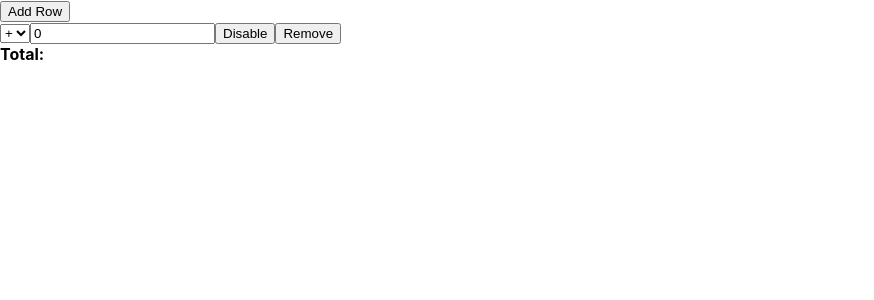
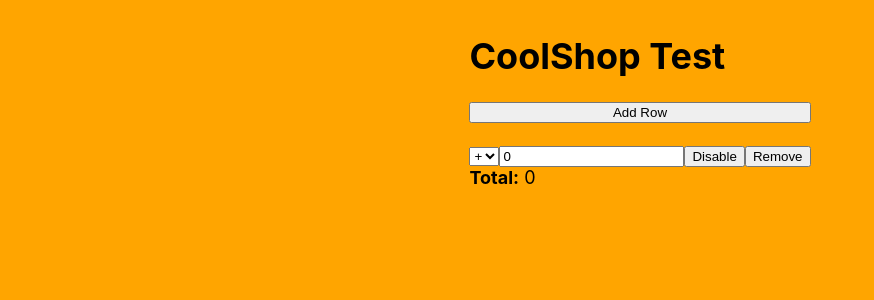
Before and after one commit to ASM072/coolshop_test, a React (Create React App) app: page / in a window 1280 px wide. Shown: the top 300 px of the page, without its empty margins (0-874 px from the left). Built offline with nearby package versions, Linux system fonts and the light colour scheme.

Commit message:
styling and bug fixes

```diff
--- a/src/App.js
+++ b/src/App.js
@@ -1,73 +1,12 @@
-import React, { useState } from 'react';
+import React from 'react';
+import './App.css';
+import Calculator from './calculator';
 
-const Calculator = () => {
-  const [inputRow, setinputRow] = useState([
-    { id: 0, value: 0, sign: '+', enabled: true },
-  ] );
 
-  const handleEnable = () =>
-  {
+const App =() => {
+    return (
+      <Calculator/>
+  );
+}
 
-  }
-
-  const handleRemove = () =>
-  {
-        setinputRow((previnputRow) => previnputRow.filter((row) => row.id !== id));
-
-  }
-
-  const handleAdd = () =>
-  {
-    setinputRow((previnputRow) => [
-      ...previnputRow,
-      { id: previnputRow.length, value: 0, sign: '+', enabled: true },
-    ]);
-  }
-
-  const handleValue = () =>
-  {
-    setinputRow((previnputRow) =>
-      previnputRow.map((row) => (row.id === id ? { ...row, value } : row))
-    );
-  };
-
-  const calculateTotal = () =>
-  {
-
-  };
-
-  const signHandler = () =>
-  {
-    setinputRow((previnputRow) =>
-      previnputRow.map((row) => (row.id === id ? { ...row, sign } : row))
-    );
-  }
-return (
-  <div>
-  <button onClick={handleAdd}>Add Row</button><br></br>
-    { inputRow.map( ( row ) => (
-      <div key={row.id}>
-        <select
-          value={(0)}
-          onChange={(e) => signHandler()}>
-          <option value="+">+</option>
-          <option value="-">-</option>
-        </select>
-        <input
-          type="number"
-          value={(row.value)}
-          onChange={(e) => handleValue()}/>
-        <button onClick={() => handleEnable()}>
-          Disable
-        </button>
-        <button onClick={() => handleRemove()}>Remove</button>
-        </div>
-      ))}
-      <div>
-        <strong>Total:</strong> {calculateTotal()}
-      </div>
-  </div>
-  );
-};
-
-export default Calculator;
+export default App;
--- /dev/null
+++ b/src/calculator.js
@@ -0,0 +1,83 @@
+import React, { useState } from 'react';
+import { evaluate } from 'mathjs';
+import './styles.scss'
+const Calculator = () => {
+  const [inputRow, setinputRow] = useState([
+    { id: 0, value: 0, sign: '+', enabled: true },
+  ] );
+
+  const handleEnable = (id, ) =>
+  {
+    setinputRow((previnputRow) =>
+      previnputRow.map((row) => (row.id === id ? { ...row, enabled: !row.enabled } : row))
+    );
+  }
+
+  const handleRemove = (id) =>
+  {
+    setinputRow((previnputRow) => previnputRow.filter((row) => row.id !== id));
+
+  }
+
+  const handleAdd = () =>
+  {
+    setinputRow((previnputRow) => [
+      ...previnputRow,
+      { id: previnputRow.length, value: 0, sign: '+', enabled: true },
+    ]);
+  }
+
+  const handleValue = (id, value) =>
+  {
+    setinputRow((previnputRow) =>
+      previnputRow.map((row) => (row.id === id ? { ...row, value } : row))
+    );
+  };
+
+  const calculateTotal = () =>
+  {
+    const enabledRow = inputRow.filter((row) => row.enabled);
+    const addition = enabledRow
+      .map((row) => `${row.sign}${row.value}`)
+      .join('');
+    return evaluate(addition);
+  };
+
+  const signHandler = (id, sign) =>
+  {
+    setinputRow((previnputRow) =>
+      previnputRow.map((row) => (row.id === id ? { ...row, sign } : row))
+    );
+  }
+return (
+  <div className="calculator" >
+    <h1>CoolShop Test</h1>
+  <button onClick={handleAdd}>Add Row</button><br></br>
+    { inputRow.map( ( row ) => (
+      <div key={row.id}>
+        <select
+          value={(row.sign)}
+          onChange={(e) => signHandler(row.id, e.target.value)}>
+          <option value="+">+</option>
+          <option value="-">-</option>
+        </select>
+        <input
+          type="number"
+          value={(row.value)}
+          onChange={ ( e ) => handleValue( row.id, e.target.value ) }
+          disabled={!row.enabled}
+        />
+        <button onClick={() => handleEnable(row.id)}>
+          {row.enabled?'Disable':'Enable'}
+        </button>
+        <button onClick={() => handleRemove(row.id)}>Remove</button>
+        </div>
+      ))}
+      <div>
+        <strong>Total:</strong> {calculateTotal()}
+      </div>
+  </div>
+  );
+};
+
+export default Calculator;
--- a/src/index.css
+++ b/src/index.css
@@ -5,6 +5,7 @@ body {
     sans-serif;
   -webkit-font-smoothing: antialiased;
   -moz-osx-font-smoothing: grayscale;
+  background-color: orange;
 }
 
 code {
--- /dev/null
+++ b/src/styles.scss
@@ -0,0 +1,7 @@
+.calculator{
+    padding: 10px;
+    font-size: large;
+    flex: auto;
+    display: grid;
+    justify-content: center;
+}
```
